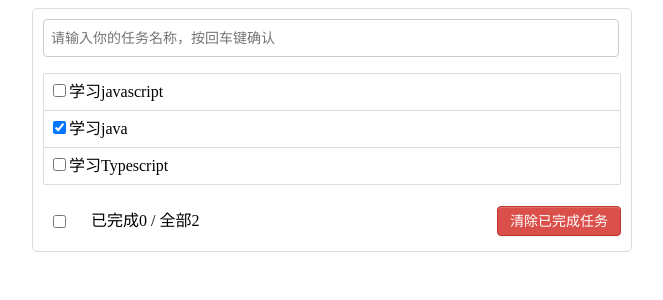
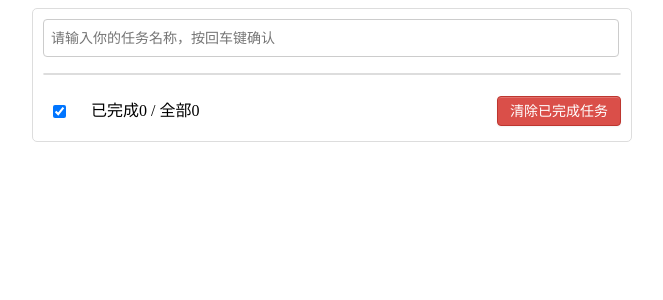
Before and after one commit to GuYun-D/ToDoList, a Vue app: page / in a window 1280 px wide. Shown: the top 300 px of the page, without its empty margins (308-971 px from the left). Built offline with nearby package versions, Linux system fonts and the light colour scheme.

Commit message:
完成基本功能

```diff
--- a/src/App.vue
+++ b/src/App.vue
@@ -3,8 +3,12 @@
     <div class="todo-wrap">
       <!-- <Header :addToDo="addToDo"></Header> -->
       <Header @addToDo="addToDo"></Header>
-      <List :todos="todos"></List>
-      <Footer></Footer>
+      <List :todos="todos" :deleteOne="deleteOne" :updataOne="updataOne"></List>
+      <Footer
+        :todos="todos"
+        :deleteAll="deleteAll"
+        :updataAll="updataAll"
+      ></Footer>
     </div>
   </div>
 </template>
@@ -23,26 +27,62 @@ export default {
   },
   data() {
     return {
-      todos: [
-        {
-          id: 1,
-          content: '学习javascript',
-          isDone: false
-        }, {
-          id: 2,
-          content: '学习java',
-          isDone: true
-        }, {
-          id: 3,
-          content: '学习Typescript',
-          isDone: false
-        },
-      ]
-    }
+      // todos: [
+      //   {
+      //     id: 1,
+      //     content: "学习javascript",
+      //     isDone: false,
+      //   },
+      //   {
+      //     id: 2,
+      //     content: "学习java",
+      //     isDone: true,
+      //   },
+      //   {
+      //     id: 3,
+      //     content: "学习Typescript",
+      //     isDone: false,
+      //   },
+      // ],
+      todos: JSON.parse(localStorage.getItem('TODOS_KEY')) || []
+    };
   },
   methods: {
-    addToDo(todo){
-      this.todos.unshift(todo)
+    addToDo(todo) {
+      this.todos.unshift(todo);
+    },
+
+    updataOne(index) {
+      this.todos[index].isDone = !this.todos[index].isDone;
+    },
+
+    deleteOne(index) {
+      this.todos.splice(index, 1);
+    },
+
+    // value就是footer中计算属性接收到的value
+    updataAll(value) {
+      this.todos.forEach((item) => (item.isDone = value));
+    },
+
+    deleteAll() {
+      // 过滤出没打勾的过滤出来
+      this.todos = this.todos.filter(item => !item.isDone);
+    },
+  },
+
+  watch: {
+    todos: {
+      deep: true,  // 深度监视
+      /**
+       * 一般监视的是数组的数据，但是数组内部的对象数据的变化监视不到
+       * 深度监视不仅可以监视到数组数据，同样可监视到数组内部对象的数据
+       */
+      handler(newValue, oldValue){
+        console.log("存储了");
+        // 只要todos发生变化，就将变化的数据存储到本地
+        localStorage.setItem('TODOS_KEY', JSON.stringify(newValue))
+      }
     }
   }
 };
--- a/src/components/Footer.vue
+++ b/src/components/Footer.vue
@@ -1,15 +1,53 @@
 <template>
   <div class="todo-footer">
     <label>
-      <input type="checkbox" />
+      <input type="checkbox" v-model="isCheckAll" />
     </label>
-    <span> <span>已完成0</span> / 全部2 </span>
-    <button class="btn btn-danger">清除已完成任务</button>
+    <span> <span>已完成{{doneNum}}</span> / 全部{{ allNum }}</span>
+    <button class="btn btn-danger" @click="deleteA">清除已完成任务</button>
   </div>
 </template>
 
 <script>
-export default {};
+export default {
+  data() {
+    return {};
+  },
+
+  computed: {
+    allNum() {
+      return this.todos.length;
+    },
+
+    doneNum() {
+      return this.todos.reduce((prev, item) => {
+        if(item.isDone){
+          prev += 1
+        }
+
+        return prev
+      }, 0);
+    },
+
+    isCheckAll: {
+      get() {
+        return this.allNum === this.doneNum
+      },
+
+      set(value) {
+        this.updataAll(value)
+      },
+    },
+  },
+
+  props: ["todos", "updataAll", "deleteAll"],
+
+  methods: {
+    deleteA(){
+      this.deleteAll()
+    }
+  }
+};
 </script>
 
 <style scoped>
--- a/src/components/Item.vue
+++ b/src/components/Item.vue
@@ -1,12 +1,12 @@
 <template>
   <li :class="{lilight: isShow}" @mouseenter="isShow = true" @mouseleave="isShow = false">
     <label>
-      <input type="checkbox" :checked="todo.isDone" />
+      <input type="checkbox" :checked="todo.isDone" @click="updataO" />
       <!-- 一组数据需要写value，单个不用写value，那么v-model操作的属性就是checked -->
       <!-- <input type="checkbox" v-model="isChecked" /> -->
       <span>{{ todo.content }}</span>
     </label>
-    <button class="btn btn-danger" v-show="isShow">删除</button>
+    <button class="btn btn-danger" v-show="isShow" @click="deleteO">删除</button>
   </li>
 </template>
 
@@ -16,6 +16,13 @@ export default {
   props: {
     // 写成对象更严谨，可以对传递过来的属性值类型进行判定
     todo: Object,
+    // 修改的下标
+    index: {
+      type: Number,
+      require: true
+    },
+    updataOne: Function,
+    deleteOne: Function
   },
 
   data(){
@@ -27,6 +34,16 @@ export default {
       isShow: false
     }
   },
+
+  methods: {
+    updataO(){
+      this.updataOne(this.index)
+    },
+
+    deleteO(){
+      this.deleteOne(this.index)
+    }
+  }
 
   // computed: {
   //   isChecked: {
--- a/src/components/List.vue
+++ b/src/components/List.vue
@@ -1,6 +1,6 @@
 <template>
   <ul class="todo-main">
-    <Item v-for="todo in todos" :key="todo.id" :todo="todo"></Item>
+    <Item v-for="(todo, index) in todos" :index="index" :key="todo.id" :todo="todo" :updataOne="updataOne" :deleteOne="deleteOne"></Item>
   </ul>
 </template>
 
@@ -11,7 +11,7 @@ export default {
     Item
   },
 
-  props: ['todos']
+  props: ['todos', 'updataOne', 'deleteOne']
 };
 </script>
 
```
Also changed, not shown: 1 other file (tests, documents, lock files or other folders).
